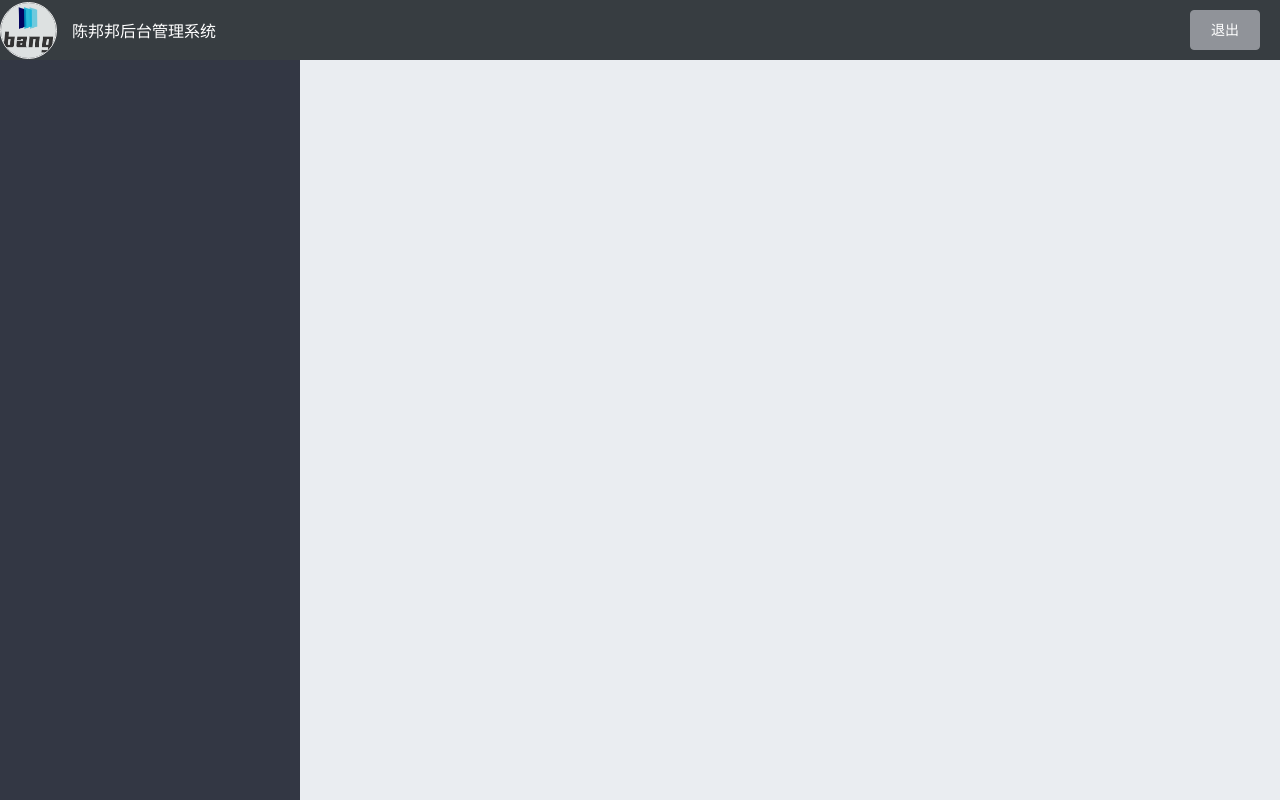
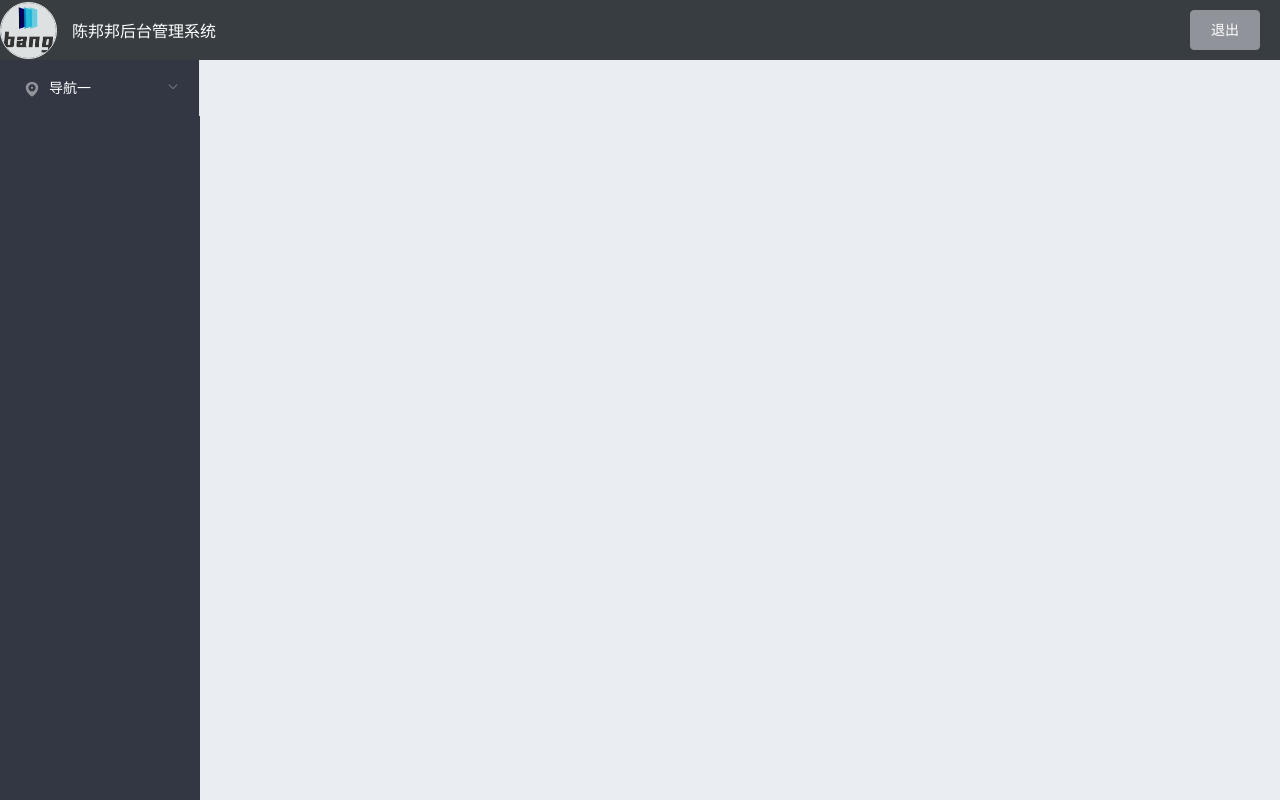
Before and after one commit to Amen-bang/shop_admin, a Vue app in the folder frontend/: page /#/home in a window 1280 px wide. Built offline with nearby package versions, Linux system fonts and the light colour scheme.

Commit message:
导航栏菜单基本实现

```diff
--- a/frontend/plugins/element.js
+++ b/frontend/plugins/element.js
@@ -1,11 +1,15 @@
 import Vue from 'vue'
 import {
   Button, Form, FormItem, Input, Message,
-  Container, Header, Aside, Main
+  Container, Header, Aside, Main,
+  Menu, Submenu, MenuItem,
+  Breadcrumb, BreadcrumbItem, Card, Row, Col
 } from 'element-ui'
 import 'element-ui/lib/theme-chalk/index.css'
 
 Vue.use(Button).use(Form).use(FormItem).use(Input)
 Vue.use(Container).use(Header).use(Aside).use(Main)
+Vue.use(Menu).use(Submenu).use(MenuItem)
+Vue.use(Breadcrumb).use(BreadcrumbItem).use(Card).use(Row).use(Col)
 // 配置全局弹窗组件调用
 Vue.prototype.$message = Message
--- a/frontend/src/components/Home.vue
+++ b/frontend/src/components/Home.vue
@@ -8,12 +8,37 @@
       </div>
       <el-button type="info" @click="loginOut">退出</el-button>
     </el-header>
+
     <!--页面主题区域-->
     <el-container>
       <!--侧边栏-->
-      <el-aside></el-aside>
+      <el-aside width="200px">
+        <!--侧边栏菜单区域-->
+        <el-menu background-color="#333744" text-color="#fff" active-text-color="#409EFF">
+          <!--1级菜单-->
+          <el-submenu index="1">
+            <!--1级菜单模板区域-->
+            <template slot="title">
+              <!--图标-->
+              <i class="el-icon-location"></i>
+              <!--文本-->
+              <span>导航一</span>
+            </template>
+            <!--2级菜单-->
+            <el-menu-item index="1-1">
+              <template slot="title">
+                <!--图标-->
+                <i class="el-icon-menu"></i>
+                <!--文本-->
+                <span>选项一</span>
+              </template>
+            </el-menu-item>
+          </el-submenu>
+        </el-menu>
+      </el-aside>
       <el-main></el-main>
     </el-container>
+
   </el-container>
 </template>
 
```
